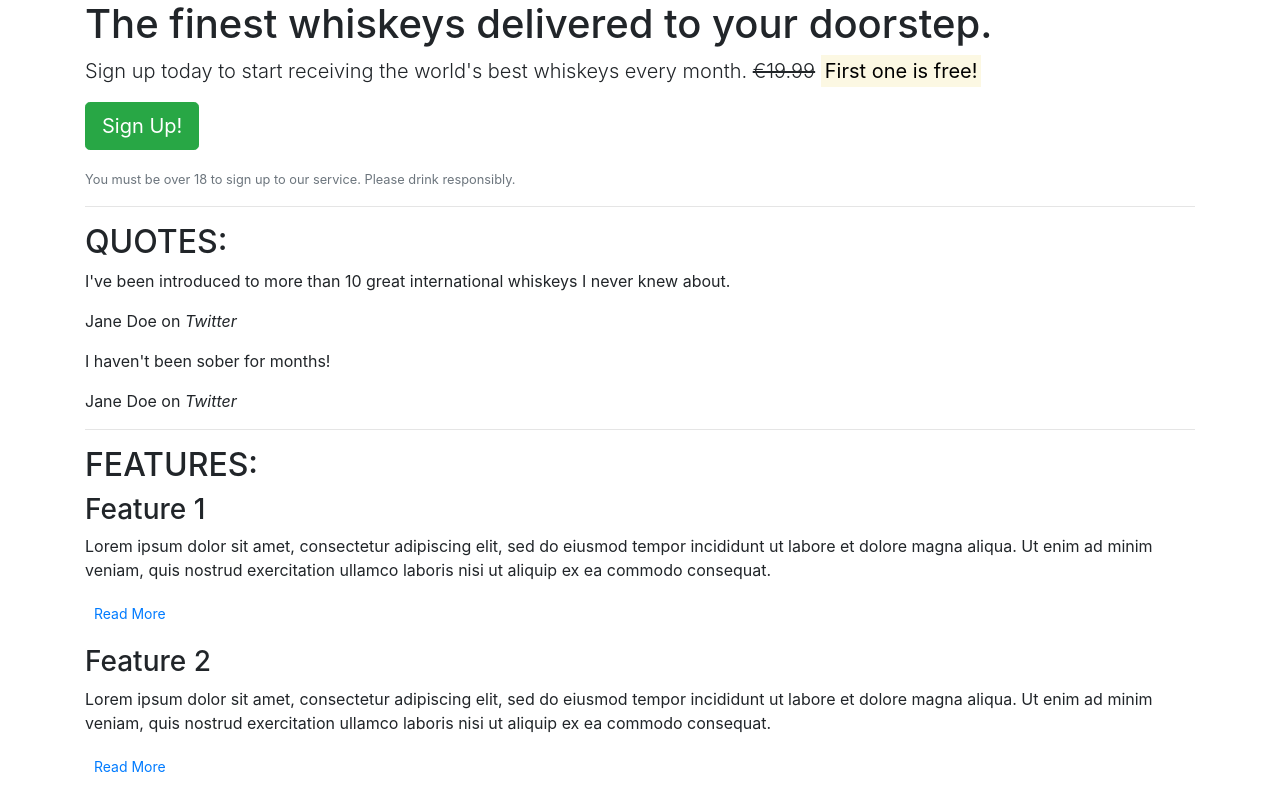
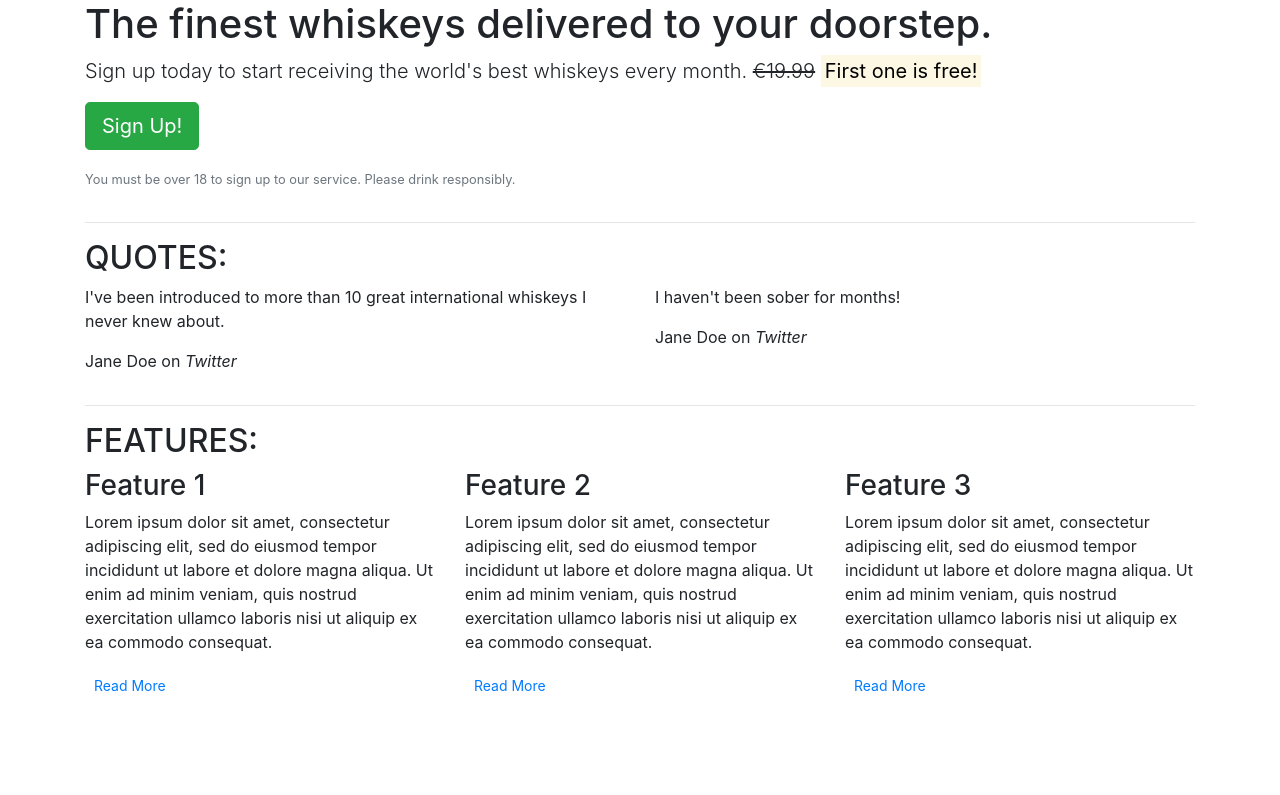
Before and after one commit to jtc1995/mobile-first-design, a plain HTML site: page index.html in a window 1280 px wide. Shown: the top 795 px of the page. Drawn offline with nearby package versions, Linux system fonts and the light colour scheme.

Commit message:
index.html

```diff
--- a/index.html
+++ b/index.html
@@ -11,47 +11,72 @@
 <body>
     <article class="container">
         <!-- Callout -->
+        <div class="row">
+            <div class="col-12">
         <section class="callout">
             <h1>The finest whiskeys delivered to your doorstep.</h1>
             <p class="lead">Sign up today to start receiving the world's best whiskeys every month. <s>€19.99</s> <strong><mark>First one is free!</mark></strong></p>
             <p><button class="btn btn-lg btn-success">Sign Up!</button></p>
             <p class="text-muted"><small>You must be over 18 to sign up to our service. Please drink responsibly.</small></p>
         </section>
+        </div>
+        </div>
         <!-- /.callout -->
         <hr>
 
         <!-- Quotes -->
         <section class="quotes">
+            <div class="row">
+                <div class="col-12">
             <h2 class="text-uppercase">Quotes:</h2>
+            </div>
+            </div>
+            <div class="row">
+                <div class="col-12 col-md-6">
             <blockquote class="quote">
                 <p>I've been introduced to more than 10 great international whiskeys I never knew about.</p>
                 <footer>Jane Doe on <cite title="Twitter">Twitter</cite></footer>
             </blockquote>
+            </div>
+            <div class="col-12 col-md-6">
             <blockquote class="quote">
                 <p>I haven't been sober for months!</p>
                 <footer>Jane Doe on <cite title="Twitter">Twitter</cite></footer>
             </blockquote>
+            </div>
+            </div>
         </section>
         <!-- /.quotes -->
         <hr>
 
         <!-- Features -->
         <section class="features">
+            <div class="row">
+                <div class="col-12">
             <h2 class="text-uppercase">Features:</h2>
+            </div>
+            </div>
+            <div class="row">
+                <div class="col-12 col-md-6 col-lg-4">
             <div class="feature">
                 <h3>Feature 1</h3>
                 <p>Lorem ipsum dolor sit amet, consectetur adipiscing elit, sed do eiusmod tempor incididunt ut labore et dolore magna aliqua. Ut enim ad minim veniam, quis nostrud exercitation ullamco laboris nisi ut aliquip ex ea commodo consequat.</p>
                 <p><a class="btn btn-sm btn-default" href="">Read More</a></p>
             </div>
+        </div>
+        <div class="col-12 col-md-6 col-lg-4">
             <div class="feature">
                 <h3>Feature 2</h3>
                 <p>Lorem ipsum dolor sit amet, consectetur adipiscing elit, sed do eiusmod tempor incididunt ut labore et dolore magna aliqua. Ut enim ad minim veniam, quis nostrud exercitation ullamco laboris nisi ut aliquip ex ea commodo consequat.</p>
                 <p><a class="btn btn-sm btn-default" href="">Read More</a></p>
             </div>
+        </div>
+        <div class="col-12 d-md-none d-lg-block col-lg-4">
             <div class="feature">
                 <h3>Feature 3</h3>
                 <p>Lorem ipsum dolor sit amet, consectetur adipiscing elit, sed do eiusmod tempor incididunt ut labore et dolore magna aliqua. Ut enim ad minim veniam, quis nostrud exercitation ullamco laboris nisi ut aliquip ex ea commodo consequat.</p>
                 <p><a class="btn btn-sm btn-default" href="">Read More</a></p>
+            </div>
             </div>
         </section>
         <!-- /.features -->
```
